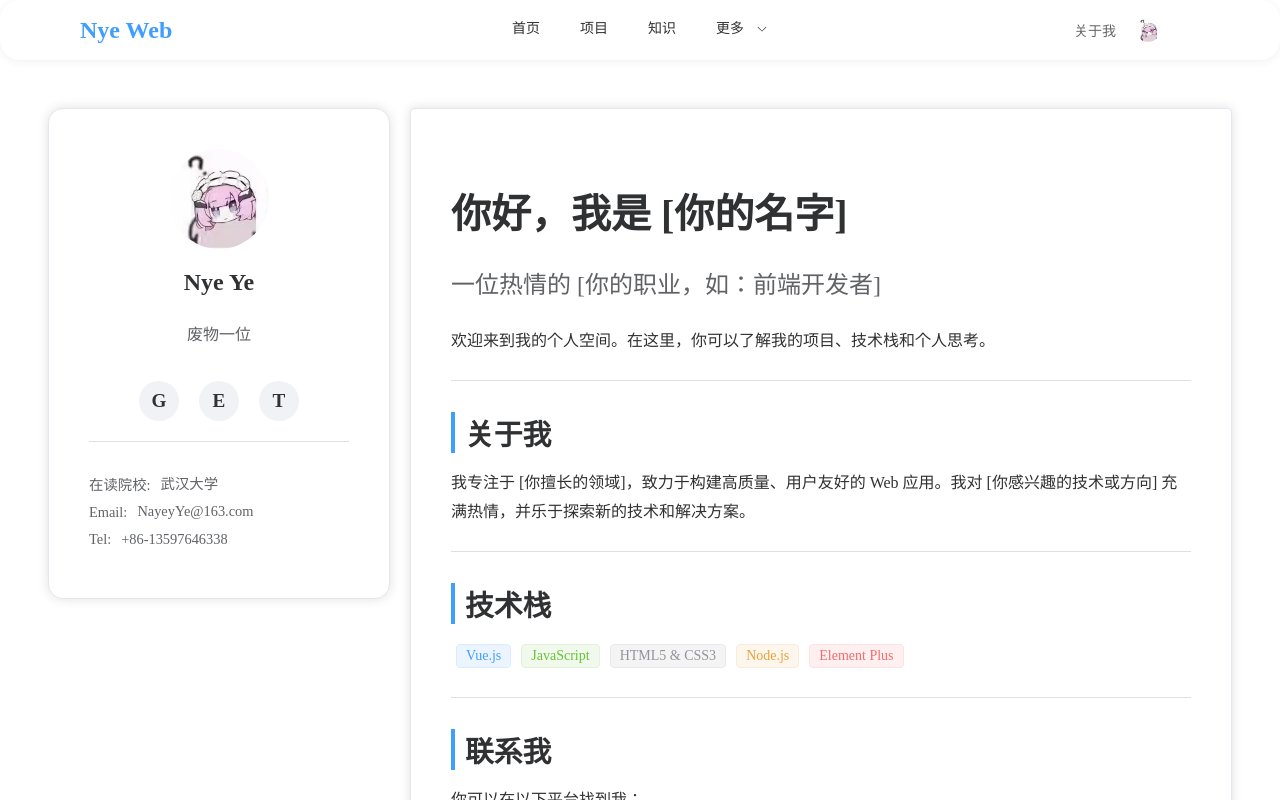
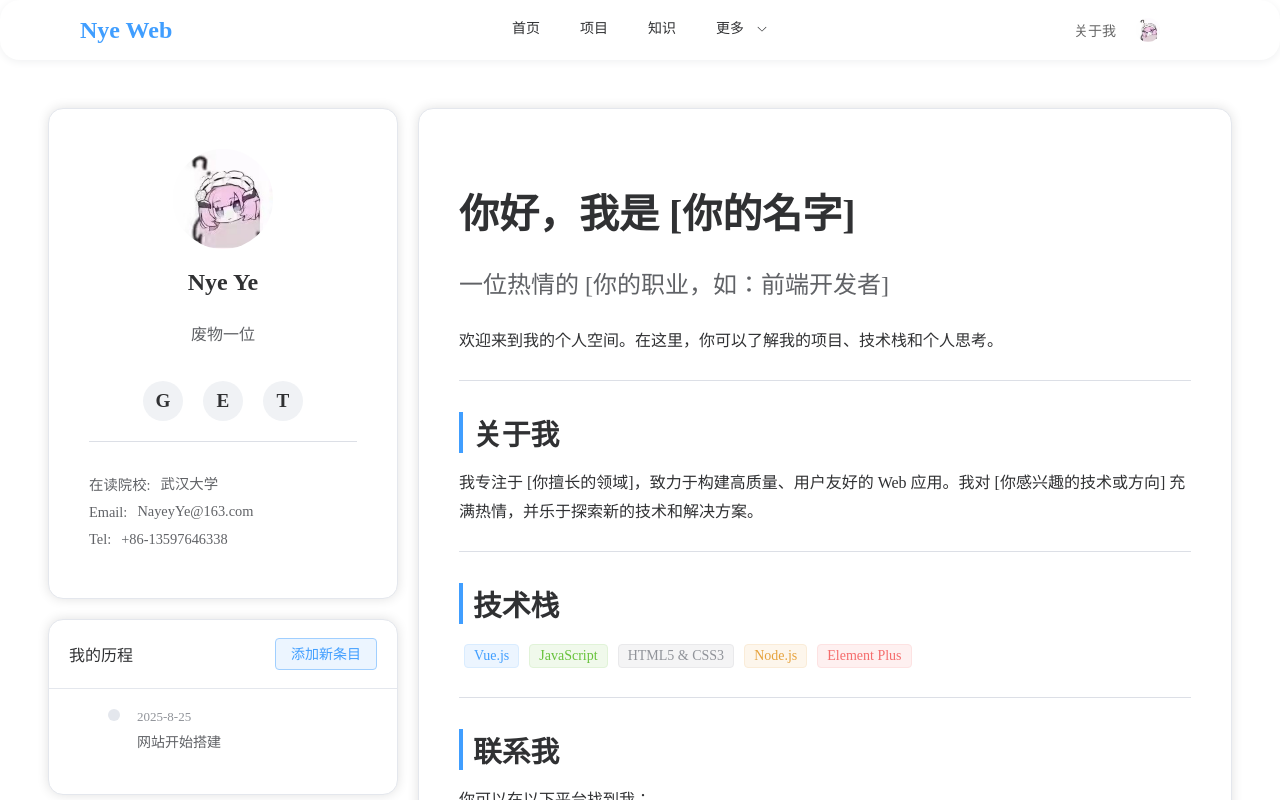
Before and after one commit to NayeyYe/NyeWeb, a Vue app: page / in a window 1280 px wide. Shown: the top 800 px of the page. Built offline with nearby package versions, Linux system fonts and the light colour scheme.

Commit message:
添加TimelineEditor组件并更新Home.vue布局

```diff
--- a/src/components/ProfileCard.vue
+++ b/src/components/ProfileCard.vue
@@ -26,7 +26,8 @@
 
 <style scoped>
 .profile-card {
-  width: 300px;
+  width: 350px;
+  box-sizing: border-box; /* 确保宽度包含内边距和边框 */
   border-radius: 15px;
   box-shadow: 0 4px 8px rgba(0,0,0,0.1);
   text-align: center;
--- /dev/null
+++ b/src/components/TimelineEditor.vue
@@ -0,0 +1,115 @@
+<template>
+  <el-card class="timeline-card">
+    <template #header>
+      <div class="card-header">
+        <span>我的历程</span>
+        <el-button class="button" type="primary" plain @click="dialogVisible = true">
+          添加新条目
+        </el-button>
+      </div>
+    </template>
+
+    <el-dialog v-model="dialogVisible" title="添加新条目" width="500">
+      <el-form :model="newItem" label-width="80px">
+        <el-form-item label="日期">
+          <el-date-picker
+            v-model="newItem.timestamp"
+            type="date"
+            placeholder="选择日期"
+            value-format="YYYY-MM-DD"
+            style="width: 100%"
+          />
+        </el-form-item>
+        <el-form-item label="内容">
+          <el-input v-model="newItem.content" type="textarea" placeholder="请输入内容" />
+        </el-form-item>
+      </el-form>
+      <template #footer>
+        <span class="dialog-footer">
+          <el-button @click="dialogVisible = false">取消</el-button>
+          <el-button type="primary" @click="addItem"> 确认 </el-button>
+        </span>
+      </template>
+    </el-dialog>
+
+    <el-timeline>
+      <el-timeline-item
+        v-for="(item, index) in sortedTimelineItems"
+        :key="index"
+        :timestamp="item.timestamp"
+        placement="top"
+      >
+        <el-tooltip
+          :disabled="item.content.length <= 50"
+          effect="dark"
+          :content="item.content"
+          placement="top"
+        >
+          <p class="timeline-content">
+            {{ item.content.length > 30 ? item.content.slice(0, 30) + '...' : item.content }}
+          </p>
+        </el-tooltip>
+      </el-timeline-item>
+    </el-timeline>
+  </el-card>
+</template>
+
+<script setup>
+import { ref, computed } from 'vue'
+import { ElMessage } from 'element-plus'
+
+// 对话框可见性
+const dialogVisible = ref(false)
+
+// 新条目的数据模型
+const newItem = ref({
+  timestamp: '',
+  content: ''
+})
+
+// 时间线数据
+const timelineItems = ref([
+  {
+    timestamp: '2025-8-25',
+    content: '网站开始搭建'
+  }
+])
+
+// 计算属性，用于对时间线项目按日期降序排序
+const sortedTimelineItems = computed(() => {
+  return [...timelineItems.value].sort((a, b) => new Date(b.timestamp) - new Date(a.timestamp))
+})
+
+// 添加新条目
+const addItem = () => {
+  if (!newItem.value.timestamp || !newItem.value.content) {
+    ElMessage.error('日期和内容不能为空！')
+    return
+  }
+  timelineItems.value.push({ ...newItem.value })
+  // 清空输入框
+  newItem.value.timestamp = ''
+  newItem.value.content = ''
+  ElMessage.success('添加成功！')
+  dialogVisible.value = false // 关闭对话框
+}
+</script>
+
+<style scoped>
+.timeline-card {
+  width: 350px;
+  box-sizing: border-box; /* 确保宽度包含内边距和边框 */
+  border-radius: 15px;
+}
+
+.card-header {
+  display: flex;
+  justify-content: space-between;
+  align-items: center;
+}
+
+.timeline-content {
+  margin: 0;
+  color: #606266;
+}
+</style>
--- a/src/views/Home.vue
+++ b/src/views/Home.vue
@@ -1,6 +1,9 @@
 <template>
   <div class="home-container">
-    <ProfileCard class="profile-card-container" />
+    <div class="left-column">
+      <ProfileCard class="profile-card-container" />
+      <TimelineEditor class="timeline-editor-container" />
+    </div>
     <el-card class="intro-card">
       <!-- 英雄区域 -->
       <div class="hero-section">
@@ -46,6 +49,7 @@
 
 <script setup>
 import ProfileCard from '@/components/ProfileCard.vue'
+import TimelineEditor from '@/components/TimelineEditor.vue'
 </script>
 
 <style scoped>
@@ -61,14 +65,28 @@ import ProfileCard from '@/components/ProfileCard.vue'
   padding-right: 20px;
 }
 
+.left-column {
+  display: flex;
+  flex-direction: column;
+  gap: 20px;
+  width: 350px; /* 您可以根据ProfileCard的宽度进行调整 */
+  flex-shrink: 0;
+}
+
 .profile-card-container {
   position: sticky;
   top: 80px; /* 80px 是顶栏高度 */
+  width: 100%;
+}
+
+.timeline-editor-container {
+  width: 100%;
 }
 
 .intro-card {
   flex: 1;
   padding: 20px;
+  border-radius: 15px;
 }
 
 .hero-section h1 {
```
